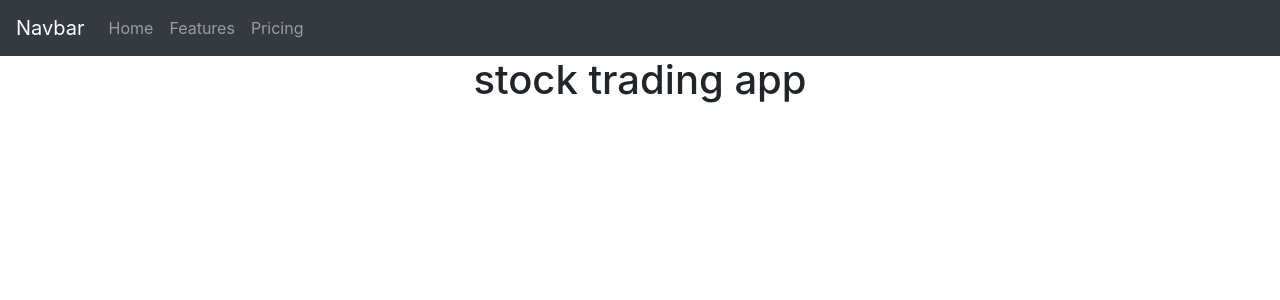
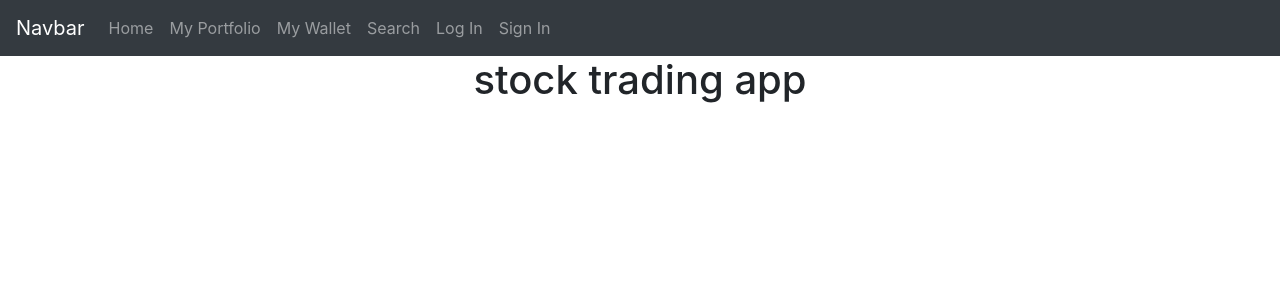
Before and after one commit to jessicaseo83/stock-tracking-app, a React (Create React App) app in the folder stock-tracking/: page / in a window 1280 px wide. Shown: the top 300 px of the page. Built offline with nearby package versions, Linux system fonts and the light colour scheme.

Commit message:
Editt navbar contents

```diff
--- a/stock-tracking/src/components/TopNav.js
+++ b/stock-tracking/src/components/TopNav.js
@@ -9,8 +9,11 @@ export default function TopNav() {
       <Navbar.Brand href="#home">Navbar</Navbar.Brand>
       <Nav className="mr-auto">
         <Nav.Link href="#home">Home</Nav.Link>
-        <Nav.Link href="#features">Features</Nav.Link>
-        <Nav.Link href="#pricing">Pricing</Nav.Link>
+        <Nav.Link href="#portfolio">My Portfolio</Nav.Link>
+        <Nav.Link href="#wallet">My Wallet</Nav.Link>
+        <Nav.Link href="#search">Search</Nav.Link>
+        <Nav.Link href="#login">Log In</Nav.Link>
+        <Nav.Link href="#signin">Sign In</Nav.Link>
       </Nav>
   </Navbar>
   </>
```
